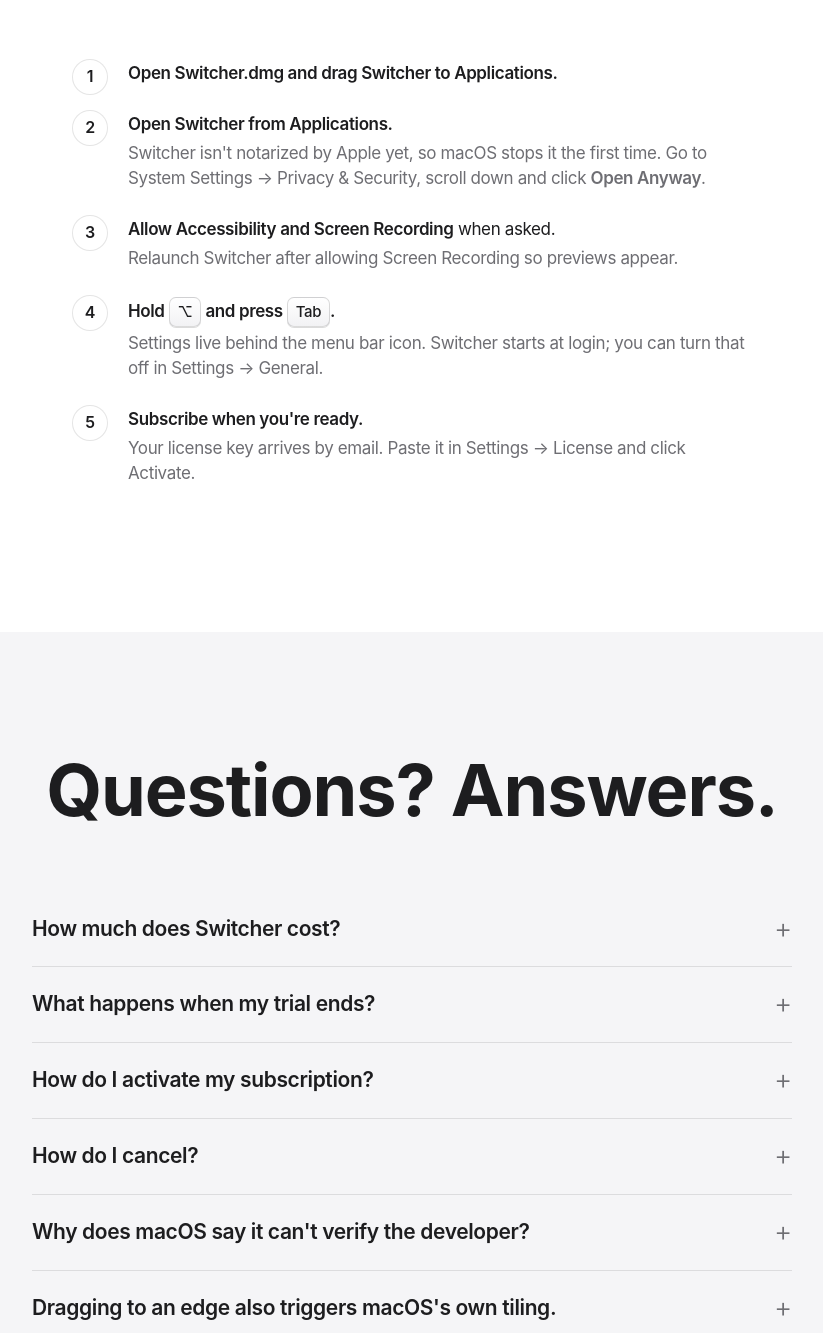
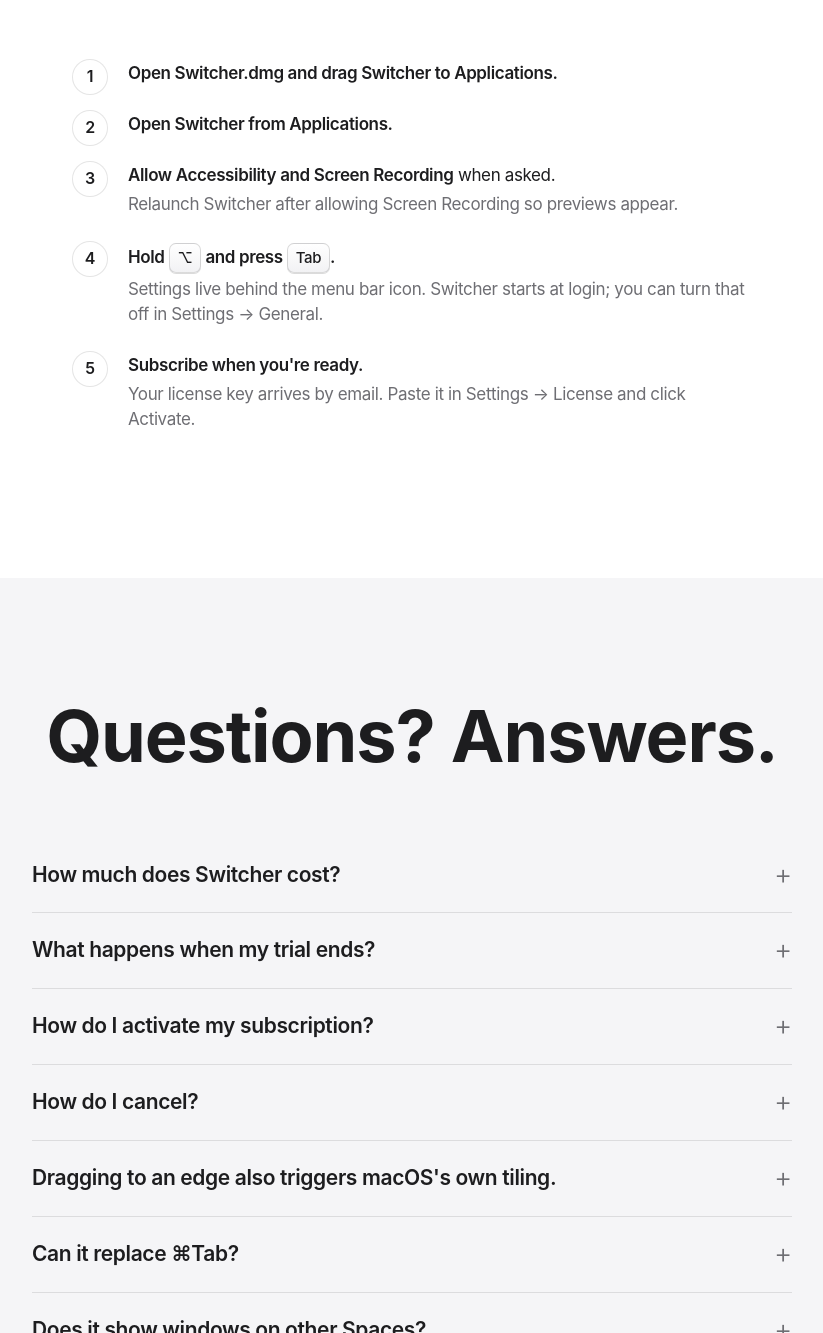
Before and after one commit to salcocer/switcher, a plain HTML site: page index.html in a window 1280 px wide. Shown: the part 10667-12000 px from the top of the page, without its empty margins (228-1051 px from the left). Drawn offline with Linux system fonts and the light colour scheme.

Commit message:
Downloads are notarized: no more Open Anyway step

```diff
--- a/index.html
+++ b/index.html
@@ -583,8 +583,7 @@ footer .wrap { display: flex; justify-content: space-between; gap: 20px; flex-wr
     </div>
     <ol class="install reveal">
       <li><b>Open Switcher.dmg and drag Switcher to Applications.</b></li>
-      <li><b>Open Switcher from Applications.</b>
-        <p>Switcher isn't notarized by Apple yet, so macOS stops it the first time. Go to System Settings → Privacy &amp; Security, scroll down and click <b>Open Anyway</b>.</p></li>
+      <li><b>Open Switcher from Applications.</b></li>
       <li><b>Allow Accessibility and Screen Recording</b> when asked.
         <p>Relaunch Switcher after allowing Screen Recording so previews appear.</p></li>
       <li><b>Hold <kbd>⌥</kbd> and press <kbd>Tab</kbd>.</b>
@@ -607,8 +606,6 @@ footer .wrap { display: flex; justify-content: space-between; gap: 20px; flex-wr
         <p>After checkout you get a license key by email. Click Switcher's menu bar icon, open Settings → License, paste the key and click Activate. One subscription covers up to 3 of your Macs.</p></details>
       <details class="reveal"><summary>How do I cancel?</summary>
         <p>Use the link in your receipt email, or Settings → License → Manage Subscription. Switcher keeps working until the end of the period you've paid for.</p></details>
-      <details class="reveal"><summary>Why does macOS say it can't verify the developer?</summary>
-        <p>The app isn't notarized by Apple yet. Open it once from System Settings → Privacy &amp; Security → Open Anyway. You only need to do this once.</p></details>
       <details class="reveal"><summary>Dragging to an edge also triggers macOS's own tiling.</summary>
         <p>Recent versions of macOS tile windows dragged to the screen edges too. In System Settings → Desktop &amp; Dock, turn off “Drag windows to screen edges to tile” and “Drag windows to menu bar to fill screen”. Switcher's Settings warns you while they're on.</p></details>
       <details class="reveal"><summary>Can it replace ⌘Tab?</summary>
```
